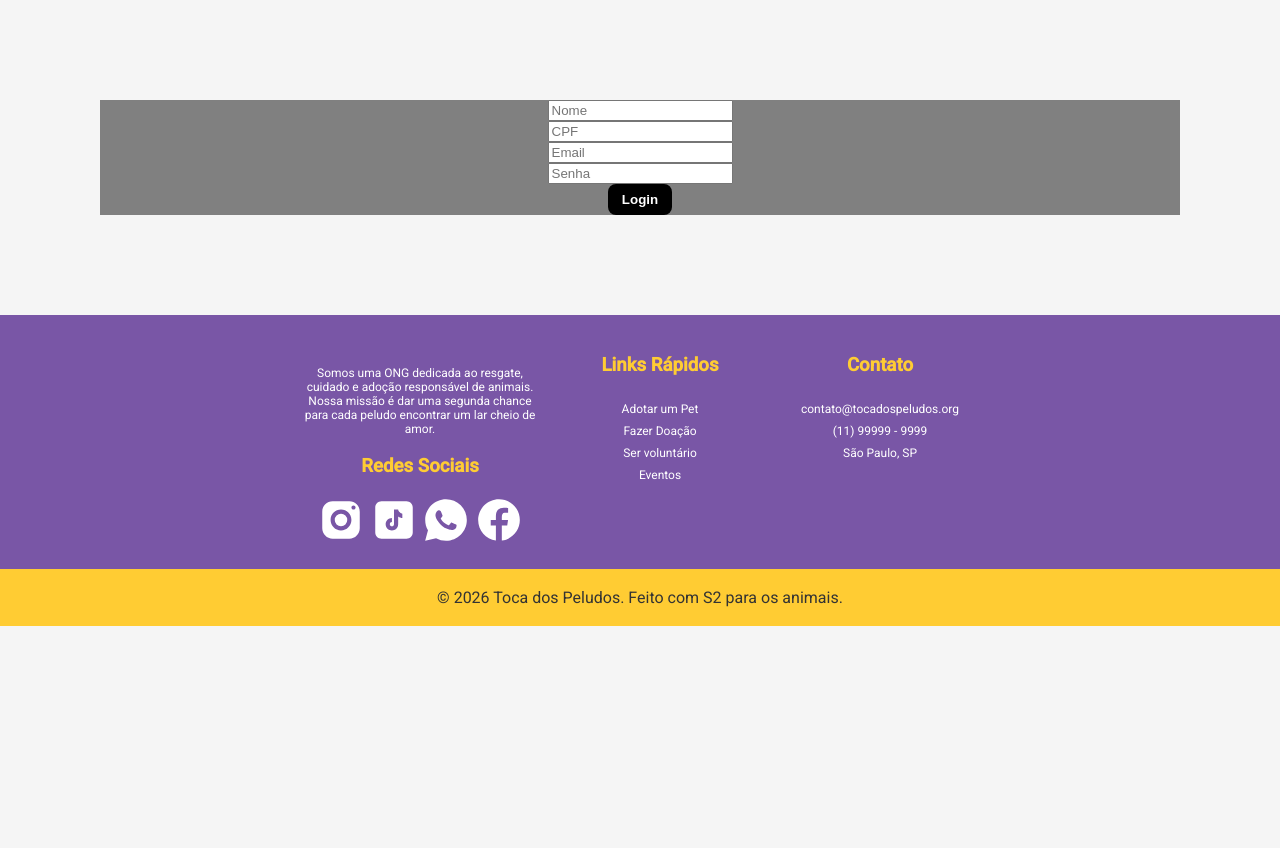
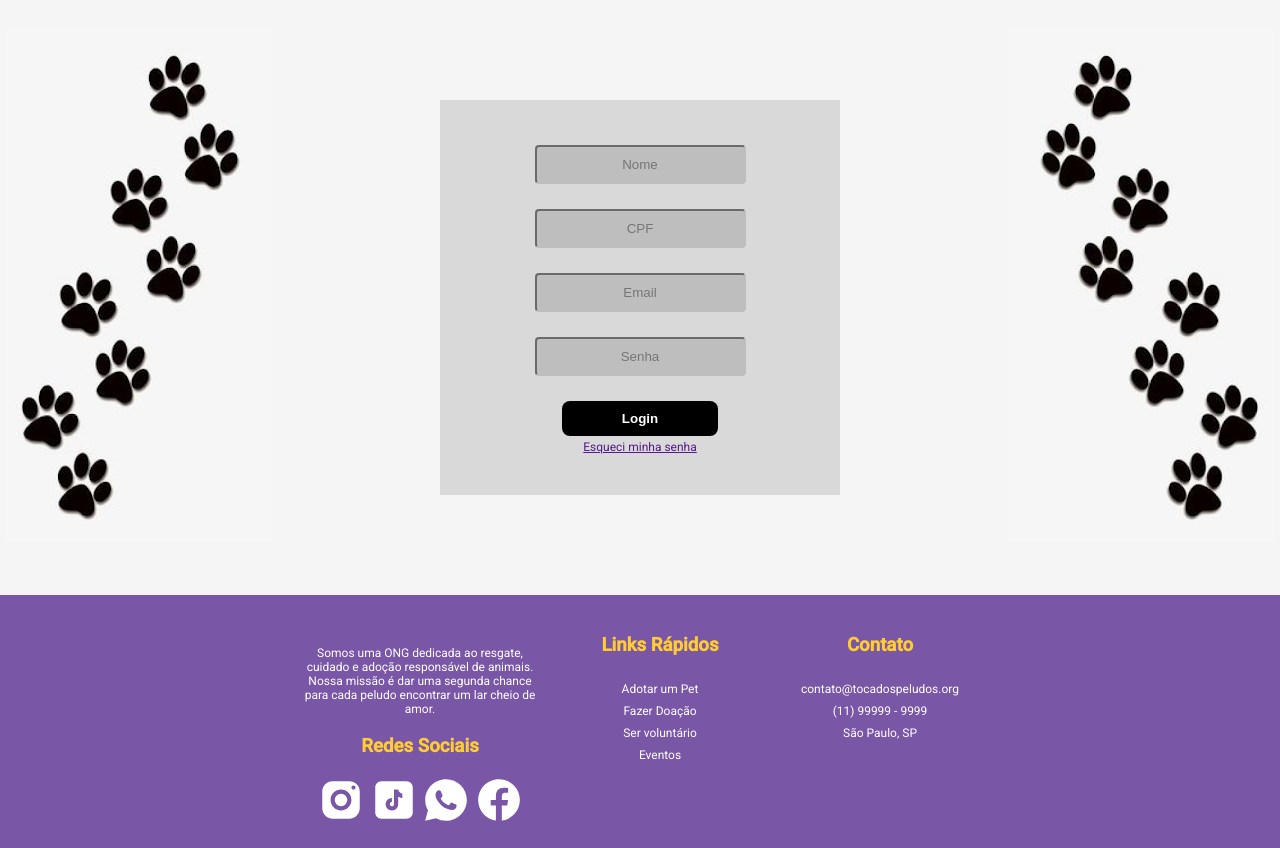
Before and after one commit to AntonioNevesDS/Toca-dos-Peludos, a PHP site: page /login.html in a window 1280 px wide. Shown: the part 68-916 px from the top of the page. Before the commit the page ends 694 px from the top, so only its background shows below. Run offline with PHP 8.4, Linux system fonts and the light colour scheme; grey boxes labelled with a size stand in for pictures from a placeholder-image service; some libraries are stand-ins or nearby versions.

Commit message:
Versão Pietro 26/02

```diff
--- a/frontend/contatos.html
+++ b/frontend/contatos.html
@@ -25,7 +25,9 @@
         <a href="contatos.html">Contatos</a>
       </nav>
       <div class="actions">
-        <button class="btn-accent">Entrar</button>
+        <a href="login.html">
+            <button class="btn-accent">Entrar</button>
+        </a>
         <button class="btn-accent">Doar</button>
       </div>
     </div>
--- a/frontend/css/style_login.css
+++ b/frontend/css/style_login.css
@@ -1,17 +1,56 @@
+.login_container{
+  display: flex;
+}
+
+.img_esquerda{
+  padding: 5px 5px;
+  margin-top: 25px;
+}
+
+.img_direita{
+  padding: 5px 5px;
+  margin-top: 25px;
+}
+
 .login_form {
     text-align: center;
-    background-color: gray;
-    margin: 100px;
+    background-color: #D9D9D9;
+    margin: 100px auto;
+    padding: 20px;
+    width: 400px;
+    height: 395px;
 }
 
 .btn_login {
     background: black;
     color: #fff;
     border: none;
-    padding: 8px 14px;
+    padding: 10px 60px;
     border-radius: 8px;
     cursor: pointer;
     font-weight: 700;
+    margin-top: 25px;
+}
+
+input {
+  text-align: center;
+  color: #333333;
+  background-color: #BEBEBE;
+  margin-top: 25px;
+  border-radius: 4px;
+  padding: 10px 15px;
+  border-color: #BEBEBE;
+}
+
+.login_form a {
+  margin-top: 5px;
+  font-size: 12px;
+}
+
+input[type="number"]::-webkit-inner-spin-button,
+input[type="number"]::-webkit-outer-spin-button {
+    -webkit-appearance: none;
+    margin: 0;
 }
 
 :root {
--- a/frontend/denuncias.html
+++ b/frontend/denuncias.html
@@ -27,7 +27,7 @@
       <div class="actions">
         <a href="login.html">
             <button class="btn-accent">Entrar</button>
-          </a>
+        </a>
         <button class="btn-accent">Doar</button>
       </div>
     </div>
--- a/frontend/eventos.html
+++ b/frontend/eventos.html
@@ -27,7 +27,7 @@
       <div class="actions">
         <a href="login.html">
             <button class="btn-accent">Entrar</button>
-          </a>
+        </a>
         <button class="btn-accent">Doar</button>
       </div>
     </div>
--- a/frontend/index.html
+++ b/frontend/index.html
@@ -30,7 +30,9 @@
                 <a href="contatos.html">Contatos</a>
             </nav>
             <div class="actions">
-                <button class="btn-accent">Entrar</button>
+                <a href="login.html">
+                    <button class="btn-accent">Entrar</button>
+                </a>
                 <button class="btn-accent">Doar</button>
             </div>
         </div>
--- a/frontend/login.html
+++ b/frontend/login.html
@@ -27,22 +27,31 @@
       <div class="actions">
         <a href="login.html">
             <button class="btn-accent">Entrar</button>
-          </a>
+        </a>
         <button class="btn-accent">Doar</button>
       </div>
     </div>
   </header>
 
     <div class="login_container">
-        <div class="login_form">
+
+      <aside class="img_esquerda">
+        <img src="/frontend/img/patas_esquerda.png" alt="">
+      </aside>
+
+          <div class="login_form">
             <form action="" method="post">
-                <input type="text" placeholder="Nome"><br>
+                <input class="input_name" type="text" placeholder="Nome"><br>
                 <input type="number" pattern="\d*" inputmode="numeric" placeholder="CPF"><br>
                 <input type="text" placeholder="Email"><br>
                 <input type="password" placeholder="Senha"><br>
-                <button class="btn_login">Login</button>
-        </form>
-        </div>
+                <button class="btn_login">Login</button><br>
+                <a href="">Esqueci minha senha</a>
+            </form>
+          </div>
+      <aside class="img_direita">
+        <img src="/frontend/img/patas_direita.png" alt="">
+      </aside>
     </div>
 
 
--- a/frontend/pets.html
+++ b/frontend/pets.html
@@ -25,7 +25,9 @@
         <a href="contatos.html">Contatos</a>
       </nav>
       <div class="actions">
-        <button class="btn-accent">Entrar</button>
+        <a href="login.html">
+            <button class="btn-accent">Entrar</button>
+        </a>
         <button class="btn-accent">Doar</button>
       </div>
     </div>
--- a/frontend/sobre_nos.html
+++ b/frontend/sobre_nos.html
@@ -25,7 +25,9 @@
         <a href="contatos.html">Contatos</a>
       </nav>
       <div class="actions">
-        <button class="btn-accent">Entrar</button>
+        <a href="login.html">
+            <button class="btn-accent">Entrar</button>
+        </a>
         <button class="btn-accent">Doar</button>
       </div>
     </div>
```
Also changed, not shown: frontend/img/patas_direita.png (added), frontend/img/patas_esquerda.png (added).
